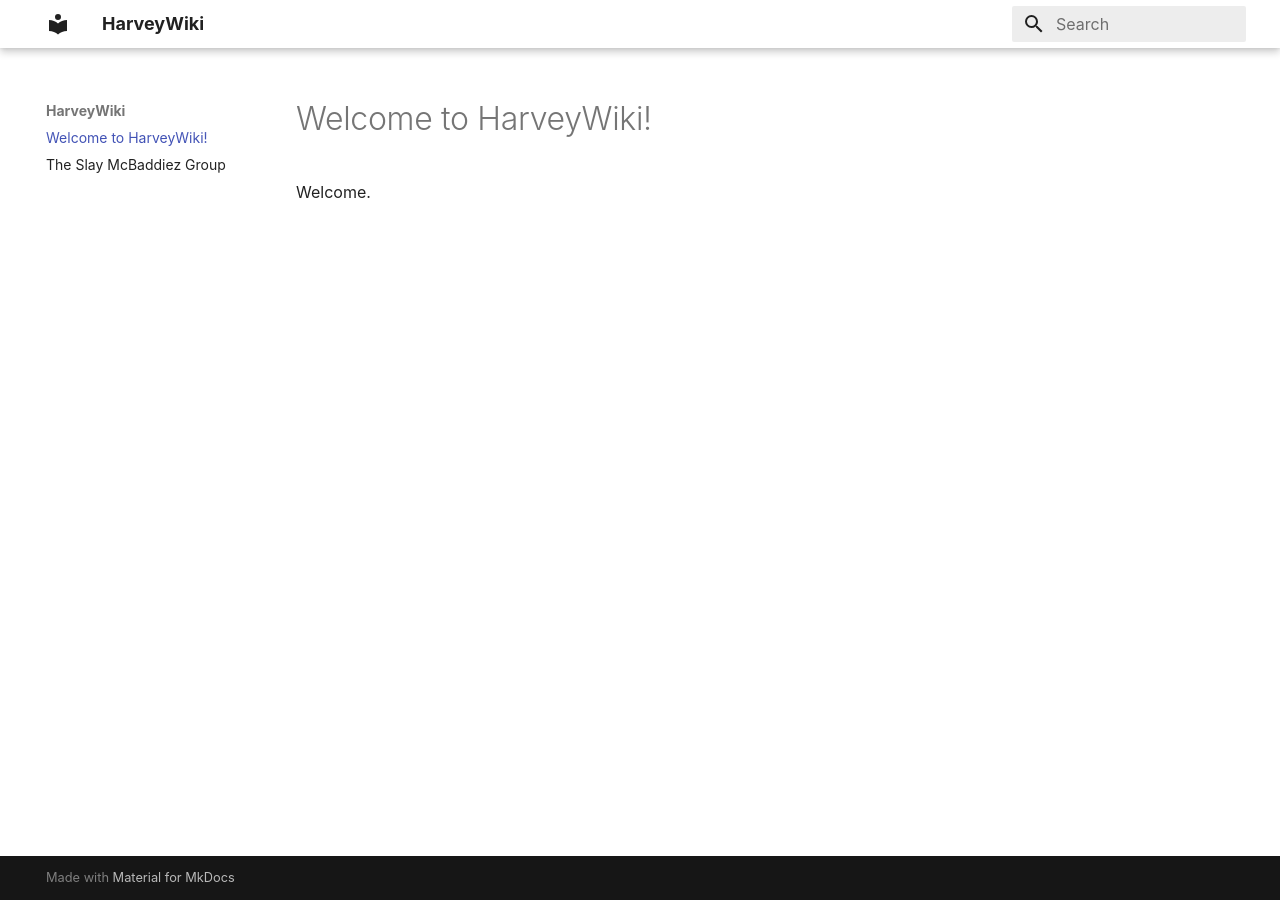
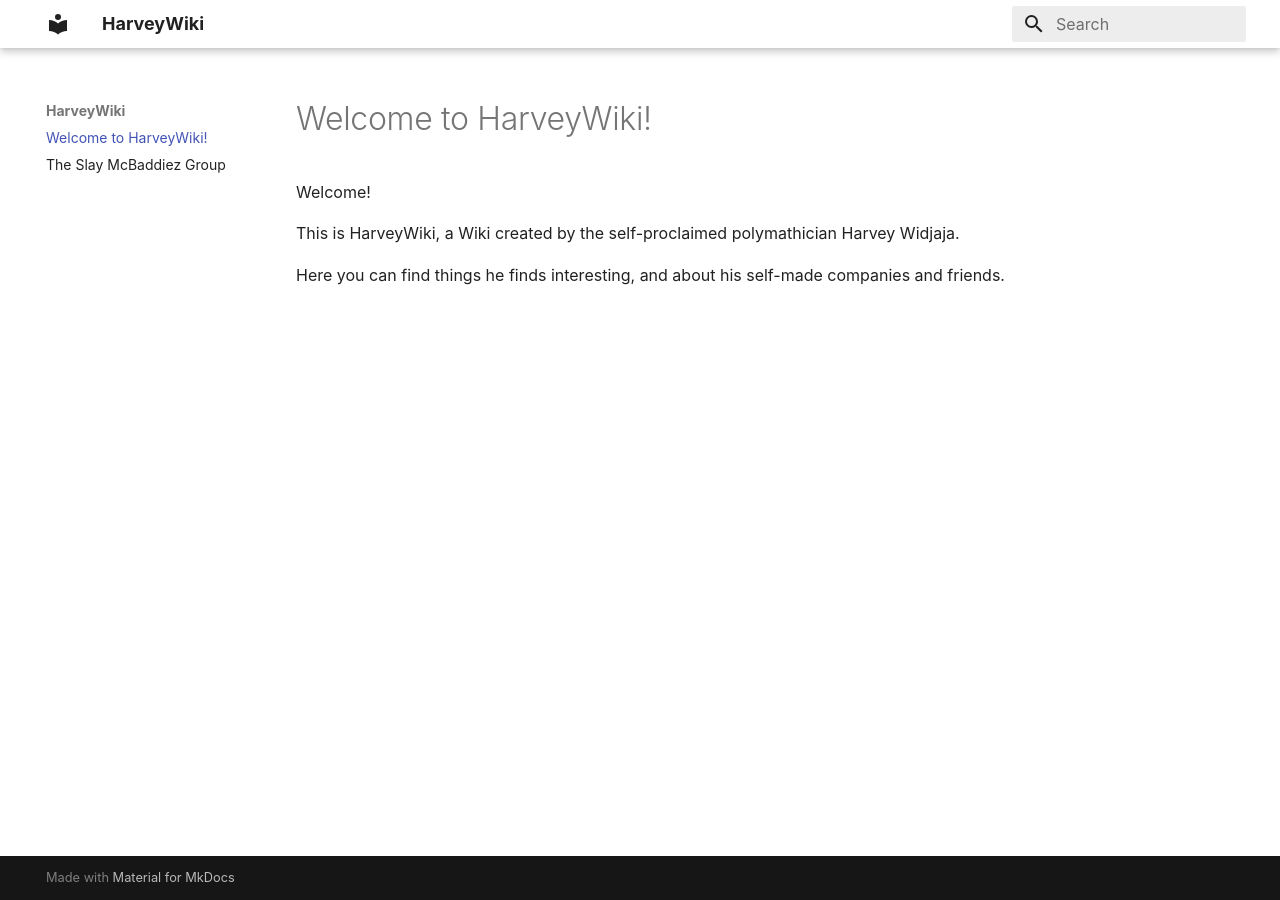
Before and after one commit to Hwidjaja11/HarveyWiki, an MkDocs documentation site: the page built from docs/index.md, in a window 1280 px wide. Built offline with MkDocs 1.6.1 and Material for MkDocs 9.7.7, drawn with Linux system fonts in a browser that asks for light colours; some web fonts are replaced.

Commit message:
Update docs/index.md (via Pages CMS)

```diff
--- a/docs/index.md
+++ b/docs/index.md
@@ -1,4 +1,8 @@
 ---
 title: Welcome to HarveyWiki!
 ---
-Welcome.
+Welcome!
+
+This is HarveyWiki, a Wiki created by the self-proclaimed polymathician Harvey Widjaja.
+
+Here you can find things he finds interesting, and about his self-made companies and friends.
```
